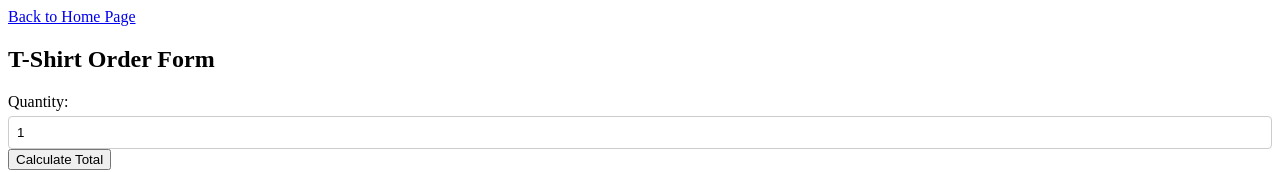
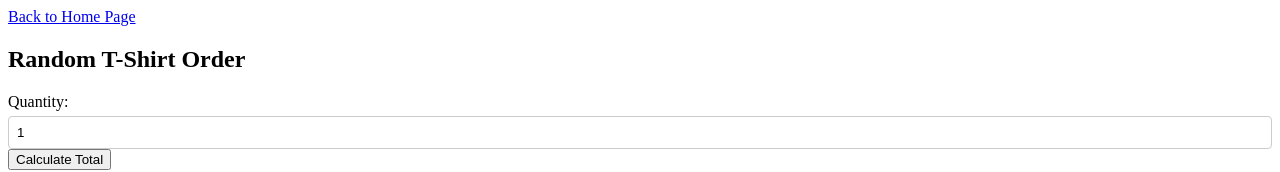
Before and after one commit to lazarot241/lazarot241.github.io, a plain HTML site: page form1.html in a window 1280 px wide. Shown: the top 172 px of the page. Drawn offline with Linux system fonts and the light colour scheme.

Commit message:
Update form1.html

```diff
--- a/form1.html
+++ b/form1.html
@@ -26,7 +26,7 @@
     </style>
 </head>
 <body>
-    <h2>T-Shirt Order Form</h2>
+    <h2>Random T-Shirt Order</h2>
 
     <form id="orderForm">
         <label for="quantity">Quantity:</label>
```
